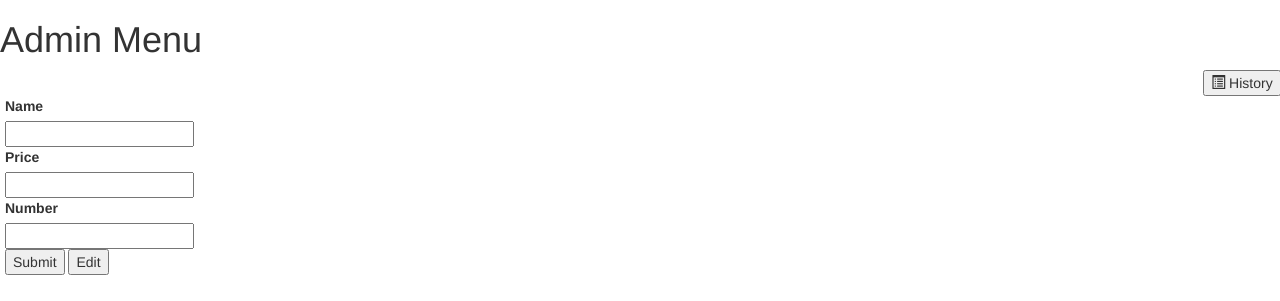
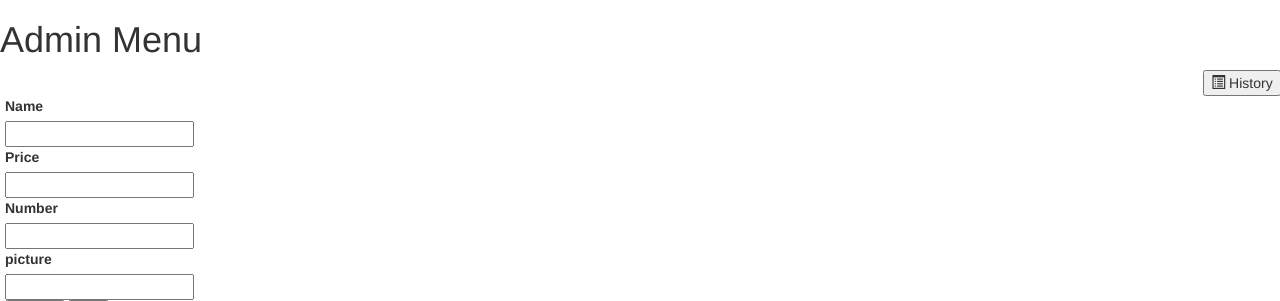
Before and after one commit to nmmn4947/Storage, a PHP site: page /Admin.php in a window 1280 px wide. Shown: the top 301 px of the page. Run offline with PHP 8.4, Linux system fonts and the light colour scheme; data that the repository does not hold is empty.

Commit message:
Update Admin.php

```diff
--- a/Admin.php
+++ b/Admin.php
@@ -35,6 +35,8 @@ if ($conn->connect_error) {
             <input type="text" name="price"><br>
             <label for="number">Number</label><br>
             <input type="text" name="number"><br>
+            <label for="picture">picture</label><br>
+            <input type="text" name="picture"><br>
             <input type="submit" name="submit" value="Submit">
             <input type="submit" name="Edit" value="Edit">
 
@@ -141,7 +143,7 @@ if ($conn->connect_error) {
                 }else{
 
 
-                $sql = "INSERT INTO list (name, price, number) VALUES('$product', '$price', '$number')";
+                $sql = "INSERT INTO list (name, price, number, picture) VALUES('$product', '$price', '$number', '$picture')";
 
                         if($conn->query($sql) === TRUE) {
                         echo "Record created success fully";
@@ -180,6 +182,7 @@ if ($conn->connect_error) {
                             <td><?php echo $rows['name']; ?></td>
                             <td><?php echo $rows['price']; ?></td>
                             <td><?php echo $rows['number']; ?></td>
+                            <td><?php echo $rows['picture']; ?></td>
                         </tr>
                 <?php
                     }
```
